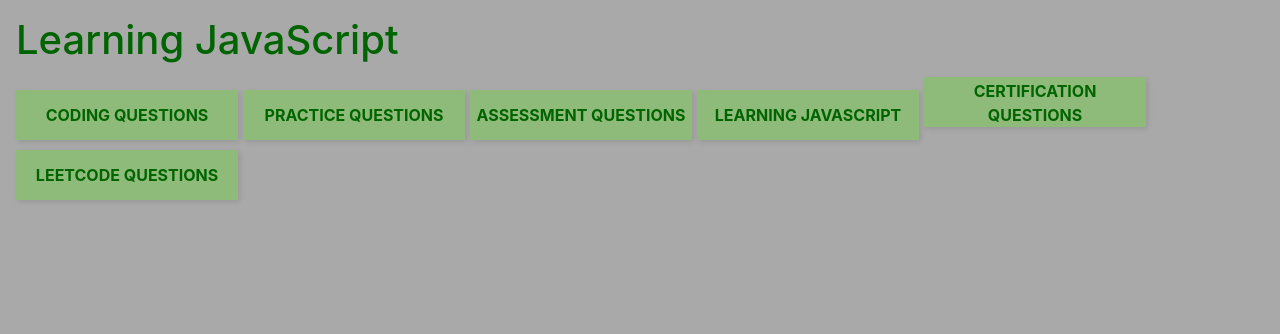
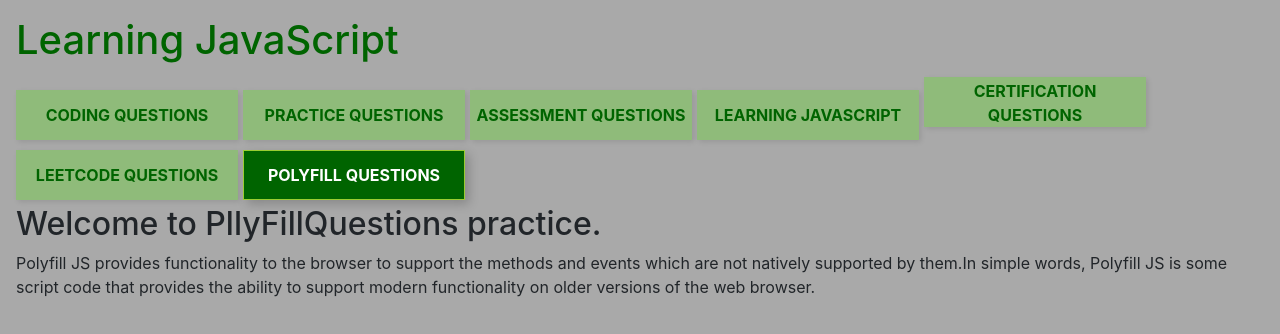
Before and after one commit to Siddharthbeniwal/Practice, a React (Create React App) app: page /polyfill-questions in a window 1280 px wide. Shown: the top 334 px of the page. Built offline with nearby package versions, Linux system fonts and the light colour scheme.

Commit message:
polyfill for the 'filter' method

```diff
--- a/src/App.css
+++ b/src/App.css
@@ -88,7 +88,7 @@
 }
 
 .button-container {
-  height: 72px;
+  height: auto;
 }
 
 .nav-button {
--- a/src/App.js
+++ b/src/App.js
@@ -6,6 +6,7 @@
 import CertificationQuestions from "../src/practiceQuestions/certificationQuestions";
 import CodingQuestions from "../src/practiceQuestions/codingQuestions";
 import LeetCodeQuestions from "../src/practiceQuestions/leetCodeQuestions";
+import PolyFillQuestions from "../src/practiceQuestions/polyfillQuestions";
 import './App.css';
 
 const routes = [
@@ -15,6 +16,7 @@
   { path: "/learning-javascript", label: "Learning JavaScript", component: LearningJavascript },
   { path: "/certification-questions", label: "Certification Questions", component: CertificationQuestions },
   { path: "/leetcode-questions", label: "LeetCode Questions", component: LeetCodeQuestions },
+  { path: "/polyfill-questions", label: "Polyfill Questions", component: PolyFillQuestions },
 ];
 
 function NavigationButtons() {
--- a/src/practiceQuestions/codingQuestions.js
+++ b/src/practiceQuestions/codingQuestions.js
@@ -91,7 +91,7 @@
 // console.log('arr', arr)
 
 // ***********************************************************************************************************************************************************
-// Q.10 Convert given string in all uppercase witout using inbuilt fn:
+// Q.10 Convert given string in all uppercase without using inbuilt fn:
 // let str = 'abcABCHeLlO WoRld'
 
 // let newStr = "";
--- /dev/null
+++ b/src/practiceQuestions/polyfillQuestions.js
@@ -0,0 +1,37 @@
+import React from "react";
+
+export default function PollyFill() {
+    return (
+        <div>
+            <h2>Welcome to PllyFillQuestions practice.</h2>
+            <p>Polyfill JS provides functionality to the browser to support the methods and events which are not natively supported by them.In simple words, Polyfill JS is some script code that provides the ability to support modern functionality on older versions of the web browser.</p>
+        </div>
+    )
+}
+
+// Tips:
+// conventional order for callback-> (value, index, array)
+// if(callback(arr[i], i, arr))
+
+// ***********************************************************************************************************************************************************
+// Q.1 Implement a polyfill for the 'filter' method.
+
+// let arr = [1, 2, 3, 4, 5, 6, 7, 8, 10];
+
+// function customizedFilter(arr, callback) {
+//     let outputArr = [];
+
+//     for (let i = 0; i < arr.length; i++) {
+//         if (callback(arr[i], i, arr)) {
+//             outputArr.push(arr[i]);
+//         }
+//     }
+
+//     return outputArr;
+// }
+
+// const isEven = (num) => num % 2 === 0;
+// const isMulitpleOf5 = (num) => num % 5 === 0;
+
+// console.log('customizedFilter to filter even nos', customizedFilter(arr, isEven));
+// console.log('customizedFilter to filter mupltiple of 5', customizedFilter(arr, isMulitpleOf5));
```
